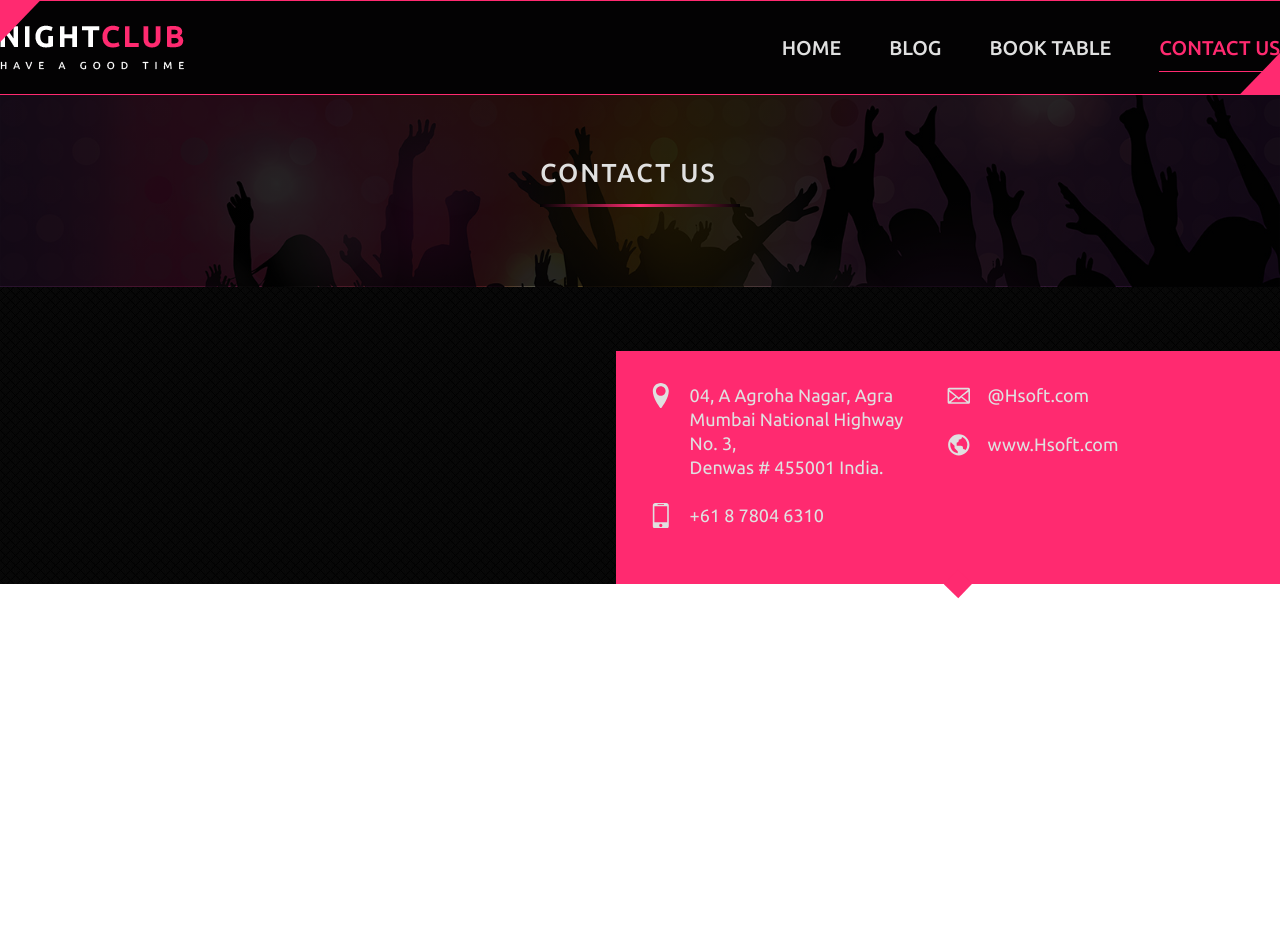
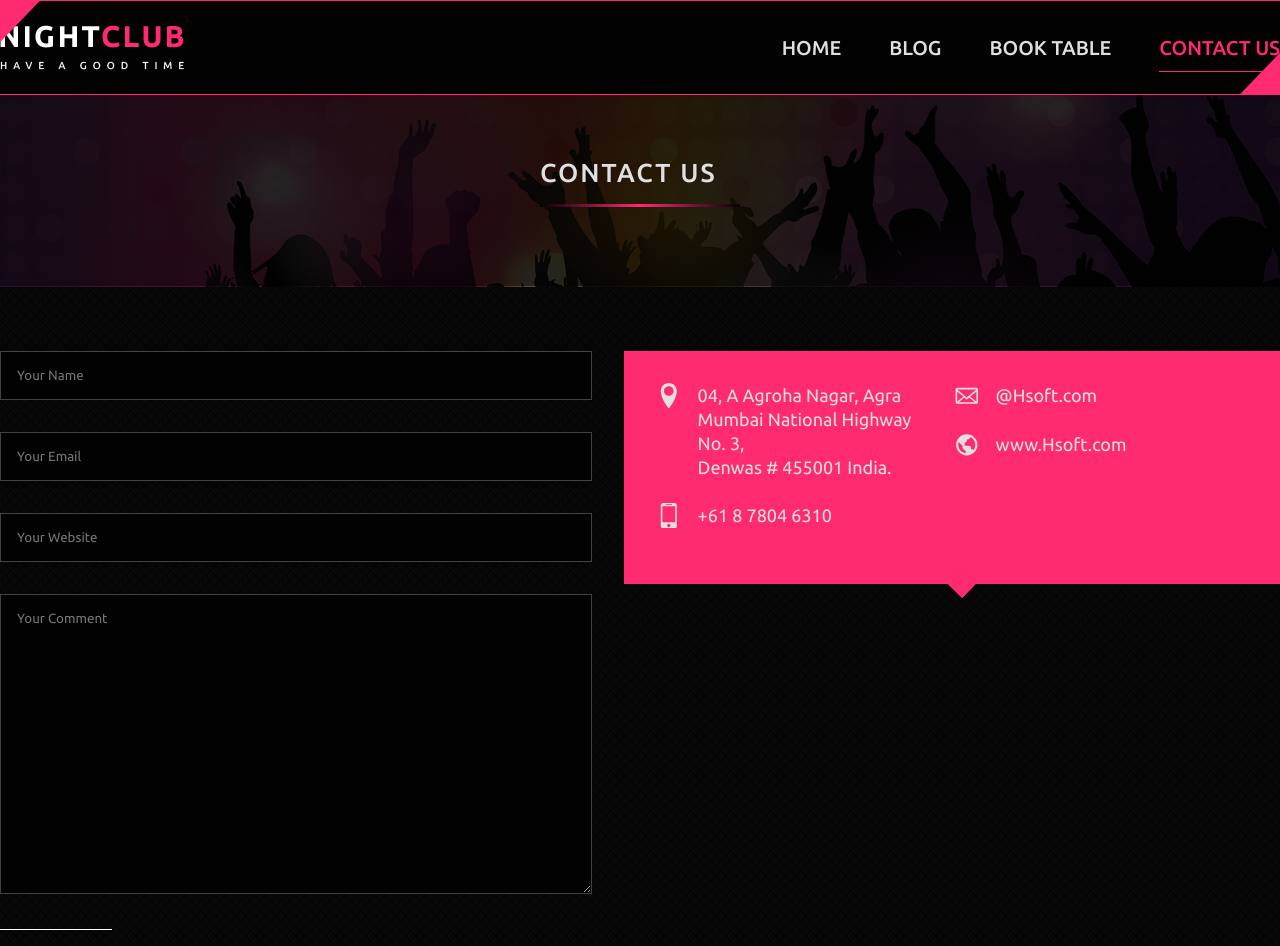
Before and after one commit to RoWaBo/rts-eksamen, a React (Create React App) app: page /contact in a window 1280 px wide. Shown: the top 946 px of the page. Before the commit the page ends 800 px from the top, so only its background shows below. Built offline with nearby package versions, Linux system fonts and the light colour scheme.

Commit message:
Contact form sent and success and error handling

```diff
--- a/src/pages/Contact.js
+++ b/src/pages/Contact.js
@@ -11,6 +11,8 @@ import axios from 'axios'
 import { ImLocation, ImMobile } from 'react-icons/im'
 import { GoMail } from 'react-icons/go'
 import { BiWorld } from 'react-icons/bi'
+import FieldRHF from '../components/FieldRHF'
+import TextAreaRHF from '../components/TextAreaRHF'
 
 const Contact = () => {
 	const [successMessage, setSuccessMessage] = useState()
@@ -22,27 +24,38 @@ const Contact = () => {
 		clearErrors,
 	} = useForm()
 
-	const mailValidation = /^\w+([\.-]?\w+)*@\w+([\.-]?\w+)*(\.\w{2,3})+$/
-
-	const onSubmit = async (form) => {
-		console.log(form)
+	const onSubmit = async ({ name, email, website, comment }) => {
 		try {
-		} catch {}
+			const res = await axios.post(
+				`${process.env.REACT_APP_BASE_URL}/contact_message`,
+				{
+					name,
+					email,
+					website,
+					comment,
+				}
+			)
+			if (res.status === 201) setSuccessMessage(`Your comment has been sent!`)
+		} catch {
+			setError('nightClubApi', { message: 'Something went wrong' })
+		}
 	}
 
 	// === STYLE ===
 	const wrapperStyle = css`
 		max-width: ${spacing.maxWidth};
-		margin: 4rem auto;
+		margin: 3rem auto;
 		display: flex;
-		gap: 1rem;
+		gap: 2rem;
 	`
 	const FormStyle = css`
 		flex: 1;
 	`
 	const sectionStyle = css`
+		margin-top: 1rem;
 		position: relative;
 		flex: 1;
+		height: fit-content;
 		background: ${color.pink};
 		color: ${color.grey};
 		font-size: 18px;
@@ -77,11 +90,72 @@ const Contact = () => {
 		background: ${color.pink};
 		transform: rotate(134deg);
 	`
+	// FORM STYLE
+	const inputStyle = css`
+		margin: 1rem 0;
+	`
+	const textAreaStyle = css`
+		height: 300px;
+		margin: 1rem 0;
+	`
+	const submitBtnStyle = css`
+		margin: 1rem 0;
+	`
 	return (
 		<>
 			<Article heading='contact us' backgroundImage='./assets/bg/footerbg.jpg' />
 			<div css={wrapperStyle}>
-				<form onSubmit={handleSubmit(onSubmit)} css={FormStyle}></form>
+				<form onSubmit={handleSubmit(onSubmit)} css={FormStyle}>
+					<FieldRHF
+						css={inputStyle}
+						placeholder='Your Name'
+						type='text'
+						errorMessage={errors.name?.message}
+						onChange={() => clearErrors()}
+						{...register('name', {
+							required: 'name is required',
+						})}
+					/>
+					<FieldRHF
+						css={inputStyle}
+						placeholder='Your Email'
+						type='email'
+						errorMessage={errors.email?.message}
+						onChange={() => clearErrors()}
+						{...register('email', {
+							required: 'email is required',
+						})}
+					/>
+					<FieldRHF
+						css={inputStyle}
+						placeholder='Your Website'
+						type='text'
+						errorMessage={errors.website?.message}
+						onChange={() => clearErrors()}
+						{...register('website', {
+							required: 'website is required',
+						})}
+					/>
+					<TextAreaRHF
+						css={textAreaStyle}
+						placeholder='Your Comment'
+						errorMessage={errors.comment?.message}
+						onChange={() => clearErrors()}
+						{...register('comment', {
+							required: 'comment is required',
+						})}
+					/>
+					{errors.nightClubApi && (
+						<Message error>{errors.nightClubApi.message}</Message>
+					)}
+					{successMessage && <Message success>{successMessage}</Message>}
+					<PrimaryButton
+						type='submit'
+						css={submitBtnStyle}
+						onClick={() => clearErrors()}>
+						submit
+					</PrimaryButton>
+				</form>
 				<section css={sectionStyle}>
 					<div css={leftDivStyle}>
 						<div css={infoItemStyle}>
```
